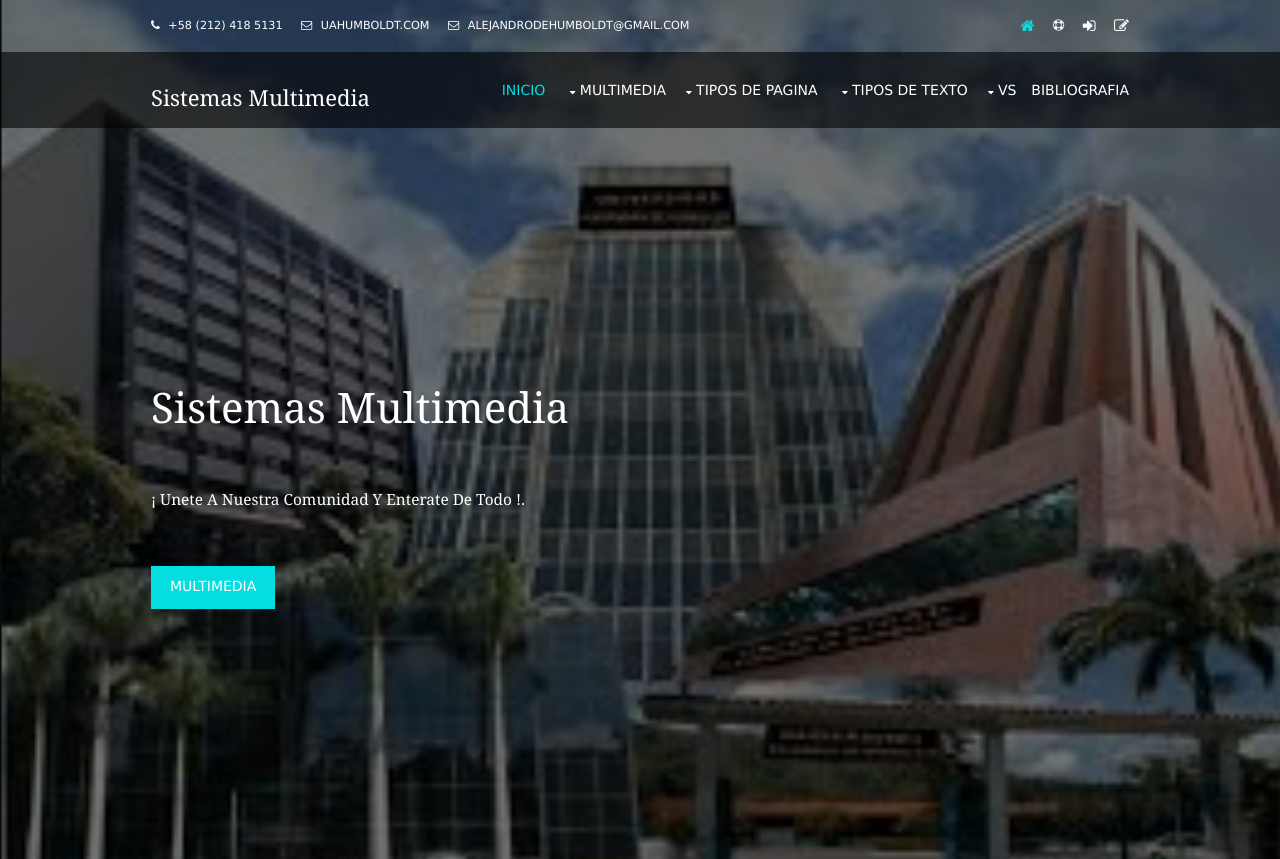
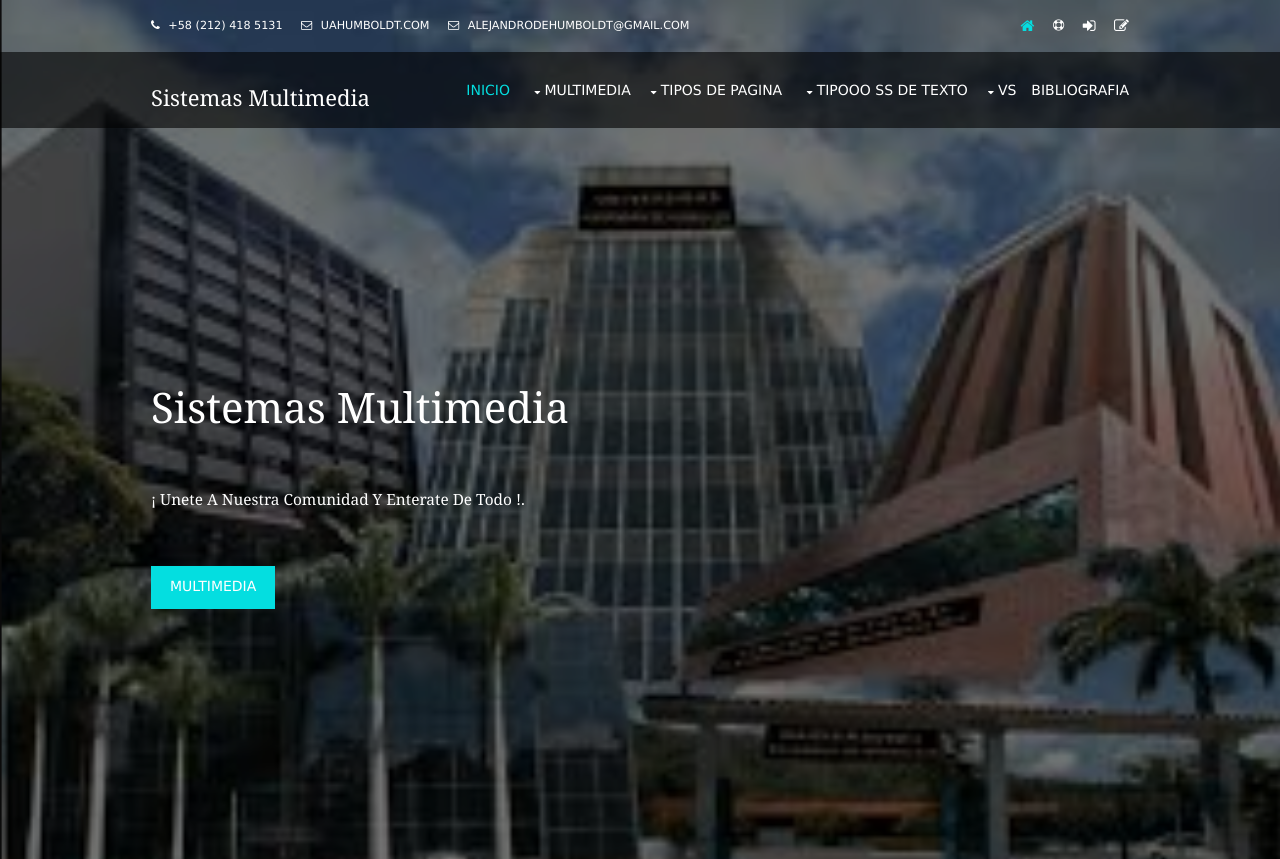
Before and after one commit to andrewhernandezcastillo/Multimedia, a plain HTML site: page index.html in a window 1280 px wide. Drawn offline with Linux system fonts and the light colour scheme.

Commit message:
Update index.html

```diff
--- a/index.html
+++ b/index.html
@@ -60,7 +60,8 @@
             </ul>
           </li>
 
-          <li><a class="drop" href="#">Tipos de texto</a>
+          <li><a class="drop" href="#">Tipooo
+            ss de texto</a>
           <ul>
               <li><a href="pages/pdf.html">PDF</a></li>
               <li><a href="pages/txt.html">TXT</a></li>
```
